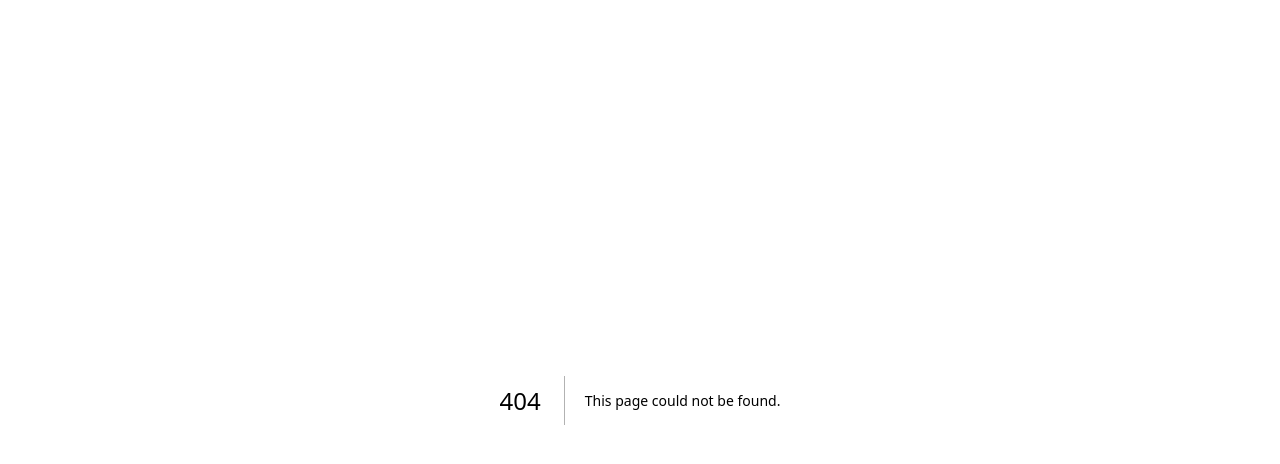
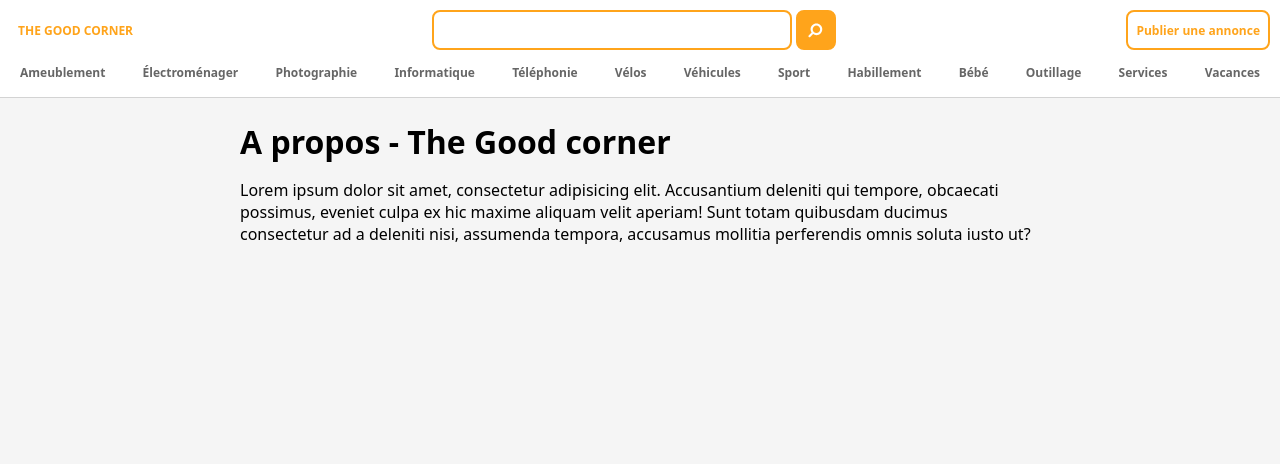
Before and after one commit to dlopoelinreverse/the-good-corner, a Next.js app in the folder frontend/: page /about in a window 1280 px wide. Before the commit this address had no page. Shown: the top 464 px of the page. Built offline with nearby package versions, Linux system fonts and the light colour scheme.

Commit message:
Create Home About AdDetail pages

```diff
--- /dev/null
+++ b/frontend/src/components/Layout.tsx
@@ -0,0 +1,25 @@
+import Head from "next/head"
+import { ReactNode } from "react"
+import Header from "./Header"
+
+interface LayoutInterface {
+    children: ReactNode,
+    title: string
+}
+
+export default function Layout({children, title}: LayoutInterface) {
+  return (
+    <>
+    <Head>
+        <title>{title}</title>
+        <meta name="description" content="Generated by create next app" />
+        <meta name="viewport" content="width=device-width, initial-scale=1" />
+        <link rel="icon" href="/favicon.ico" />
+      </Head>
+        <Header />
+        <main className="main-content">
+          {children}
+        </main>
+    </>
+  )
+}
--- /dev/null
+++ b/frontend/src/pages/about.tsx
@@ -0,0 +1,11 @@
+import Layout from '@/components/Layout'
+import React from 'react'
+
+export default function About() {
+  return (
+    <Layout title='TGC - A propos'>
+        <h1>A propos - The Good corner</h1>
+        <p>Lorem ipsum dolor sit amet, consectetur adipisicing elit. Accusantium deleniti qui tempore, obcaecati possimus, eveniet culpa ex hic maxime aliquam velit aperiam! Sunt totam quibusdam ducimus consectetur ad a deleniti nisi, assumenda tempora, accusamus mollitia perferendis omnis soluta iusto ut?</p>
+    </Layout>
+  )
+}
```
Also changed, not shown: frontend/src/pages/ad/[adId].tsx (added, +13 -0 lines), frontend/src/pages/index.tsx (+4 -15 lines).
